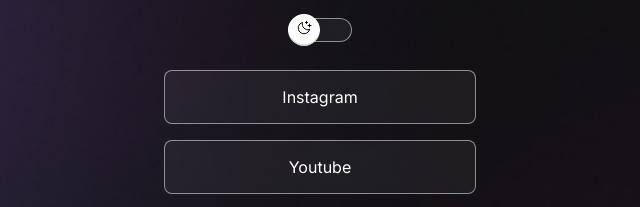
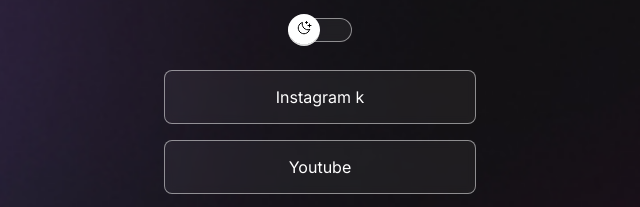
Before and after one commit to Bredsn/Projeto-DevLinks, a plain HTML site: page html/index.html in a window 1280 px wide. Shown: the part 181-388 px from the top of the page, 320-960 px from the left. Drawn offline with nearby package versions, Linux system fonts and the light colour scheme.

Commit message:
Prinicicici

```diff
--- a/html/index.html
+++ b/html/index.html
@@ -28,7 +28,7 @@
       <ul>
         <li>
           <a href="https://www.instagram.com/thexpectation/"
-          target="_blank">Instagram</a>
+          target="_blank">Instagram k </a>
           <li>
             <a href="#">Youtube
             </a>
```
